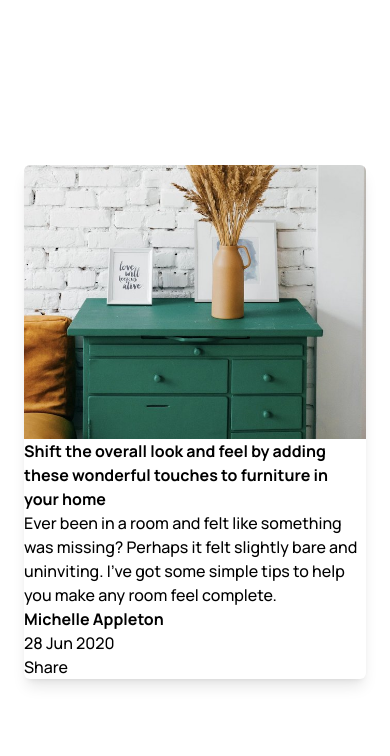
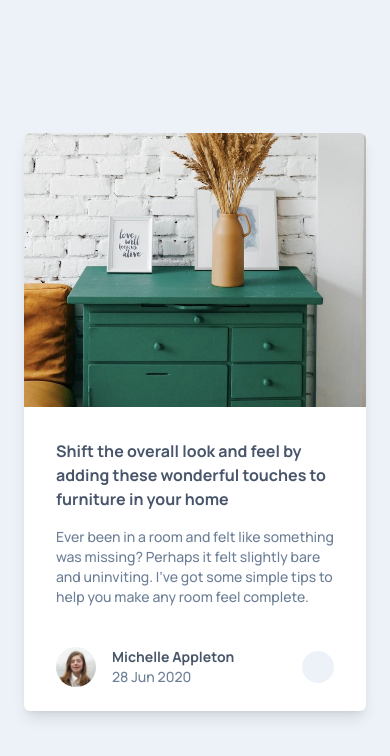
Before and after one commit to JustinByrne/FM-Article-preview-component, a website: page index.html in a window 390 px wide. Drawn offline with nearby package versions, Linux system fonts and the light colour scheme.

Commit message:
Created the mobile layout

```diff
--- a/index.html
+++ b/index.html
@@ -19,28 +19,54 @@
   </head>
 
   <body>
-    <div class="grid h-screen place-content-center p-6">
+    <div class="bg-blue-light-grayish grid h-screen place-content-center p-6">
       <div
         class="grid overflow-hidden rounded-md bg-white shadow-lg md:grid-cols-3"
       >
         <div>
           <img src="./src/images/drawers.jpg" alt="" />
         </div>
-        <div class="md:col-span-2">
-          <h1 class="max-w-md font-bold">
-            Shift the overall look and feel by adding these wonderful touches to
-            furniture in your home
-          </h1>
-          <p class="max-w-md font-medium">
-            Ever been in a room and felt like something was missing? Perhaps it
-            felt slightly bare and uninviting. I've got some simple tips to help
-            you make any room feel complete.
-          </p>
-          <p>
-            <span class="font-bold">Michelle Appleton</span> <br />
-            <span class="font-medium">28 Jun 2020</span>
-          </p>
-          <p>Share</p>
+        <div class="grid md:col-span-2">
+          <div class="px-8 py-2 pt-8">
+            <h1 class="text-blue-very-dark-gray max-w-md font-bold">
+              Shift the overall look and feel by adding these wonderful touches
+              to furniture in your home
+            </h1>
+          </div>
+          <div class="px-8 pt-2 pb-4">
+            <p class="text-blue-desaturated-dark max-w-md text-sm font-medium">
+              Ever been in a room and felt like something was missing? Perhaps
+              it felt slightly bare and uninviting. I've got some simple tips to
+              help you make any room feel complete.
+            </p>
+          </div>
+          <div class="flex items-center px-8 py-6" x-data="{share: false}">
+            <img
+              src="./src/images/avatar-michelle.jpg"
+              class="h-10 rounded-full"
+            />
+            <p class="col-span-2 ml-4 text-sm">
+              <span class="text-blue-very-dark-gray font-bold"
+                >Michelle Appleton</span
+              >
+              <br />
+              <span class="text-blue-desaturated-dark font-medium"
+                >28 Jun 2020</span
+              >
+            </p>
+            <button
+              class="ml-auto grid h-8 w-8 place-content-center rounded-full"
+              x-on:click="share = !share"
+              x-bind:class="share ? 'bg-blue-desaturated-dark' : 'bg-blue-light-grayish'"
+            >
+              <svg
+                class="h-full w-full"
+                x-bind:class="share ? 'fill-blue-light-grayish' : 'fill-black'"
+              >
+                <use href="./src/images/icon-share.svg"></use>
+              </svg>
+            </button>
+          </div>
         </div>
       </div>
     </div>
```
Also changed, not shown: tailwind.css.
